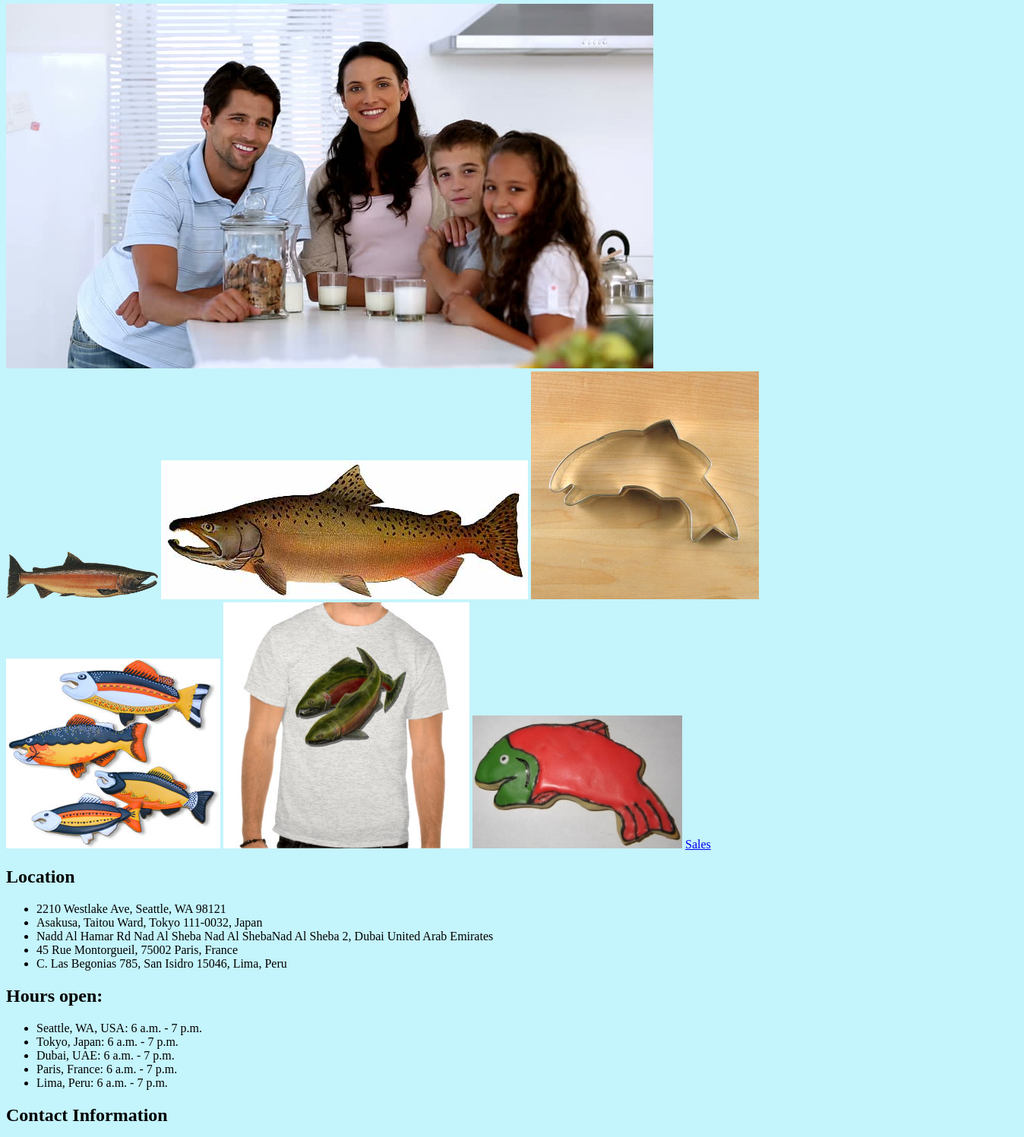
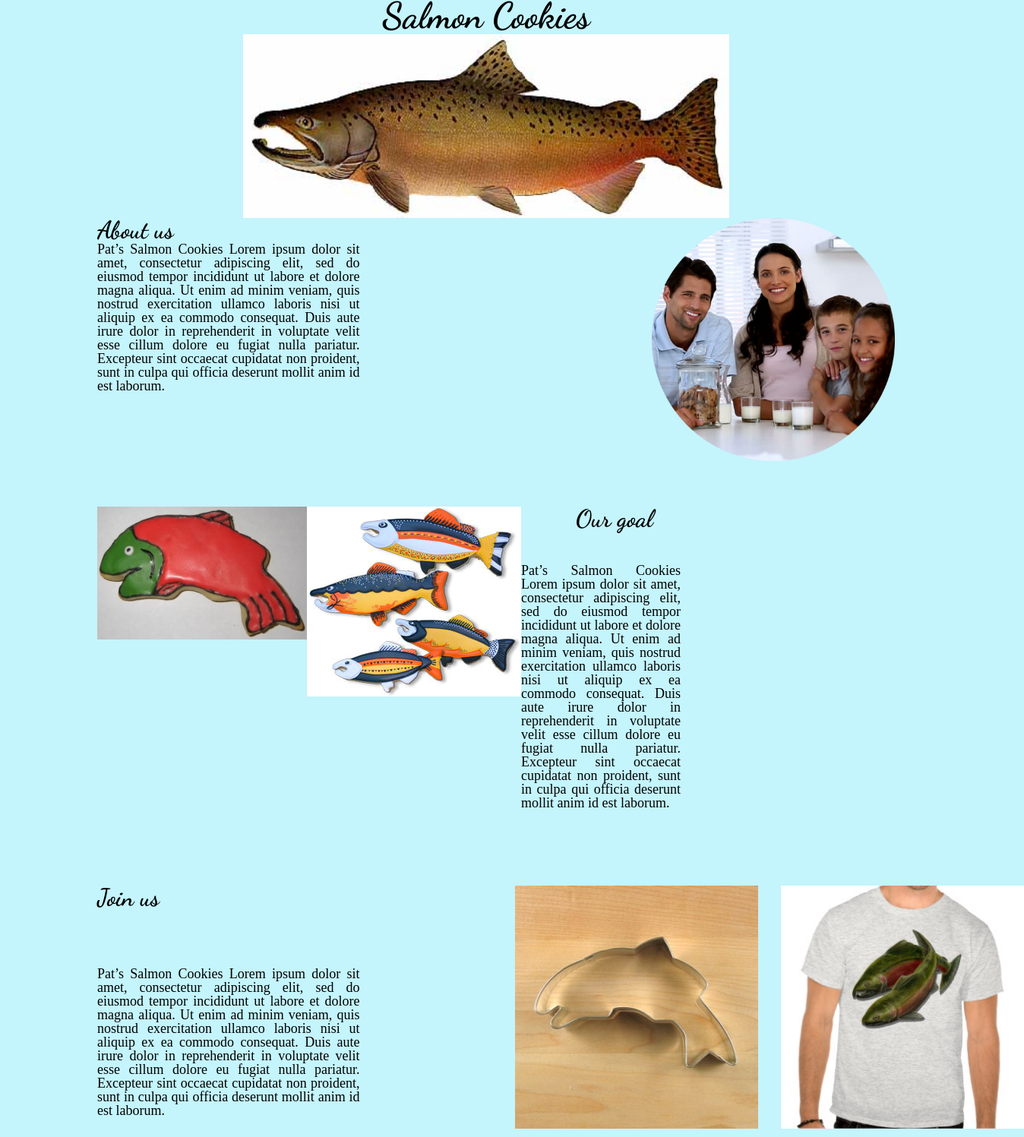
Before and after one commit to AlfredoOrquiz/cookie-stand, a plain HTML site: page index.html in a window 1280 px wide. Shown: the part 3-1500 px from the top of the page at 76% size, 1348 px wide, since content can reach past the window. Drawn offline with Linux system fonts and the light colour scheme; a web font is replaced by a local one.

Commit message:
Finished with most of the coding. Still trying to figure out why it is not adding up. I feel like I am close

```diff
--- /dev/null
+++ b/CSS/reset.css
@@ -0,0 +1,48 @@
+/* http://meyerweb.com/eric/tools/css/reset/
+   v2.0 | 20110126
+   License: none (public domain)
+*/
+
+html, body, div, span, applet, object, iframe,
+h1, h2, h3, h4, h5, h6, p, blockquote, pre,
+a, abbr, acronym, address, big, cite, code,
+del, dfn, em, img, ins, kbd, q, s, samp,
+small, strike, strong, sub, sup, tt, var,
+b, u, i, center,
+dl, dt, dd, ol, ul, li,
+fieldset, form, label, legend,
+table, caption, tbody, tfoot, thead, tr, th, td,
+article, aside, canvas, details, embed,
+figure, figcaption, footer, header, hgroup,
+menu, nav, output, ruby, section, summary,
+time, mark, audio, video {
+	margin: 0;
+	padding: 0;
+	border: 0;
+	font-size: 100%;
+	font: inherit;
+	vertical-align: baseline;
+}
+/* HTML5 display-role reset for older browsers */
+article, aside, details, figcaption, figure,
+footer, header, hgroup, menu, nav, section {
+	display: block;
+}
+body {
+	line-height: 1;
+}
+ol, ul {
+	list-style: none;
+}
+blockquote, q {
+	quotes: none;
+}
+blockquote:before, blockquote:after,
+q:before, q:after {
+	content: '';
+	content: none;
+}
+table {
+	border-collapse: collapse;
+	border-spacing: 0;
+}
--- a/CSS/styles.css
+++ b/CSS/styles.css
@@ -1,10 +1,83 @@
 body {
   background-color: #c4f4fc;
+  margin: auto;
+  width: 80%;
+}
+
+body h1 {
+  font-family: 'Dancing Script', cursive;
+  font-size: xxx-large;
+  text-align: center;
+}
+
+body h2 {
+  font-family: 'Dancing Script', cursive;
+  font-size: xx-large;
+}
+
+body p {
+  font-size: large;
+  width: 45%;
+}
+
+div {
+  border-style: solid;
+  border-color: black;
+}
+
+table {
+  border-style: solid;
+  border-color: black;
 }
 
 td {
   border-style: solid;
   border-color: black;
+}
+
+
+/* Class selectors */
+
+.About-us {
+  text-align: justify;
+  width: 75%;
+}
+
+.Bottom-container {
+  margin-top: 100px;
+}
+
+.Our-goal {
+  align-items: flex-start;
+  display: flex;
+  flex-wrap: nowrap;
+  justify-content: space-between;
+  margin-top: 150px;
+  text-align: justify;
+  width: 75%;
+}
+
+.Our-goal-h2 {
+  margin-left: 630px;
+  position: absolute;
+}
+
+.Our-goal-p {
+  margin-top: 75px;
+}
+
+.Join-us {
+  text-align: justify;
+  margin-top: 100px;
+  width: 75%;
+}
+
+.Join-us-h2 {
+
+}
+
+.Join-us-p {
+  margin-top: 75px;
 }
 
 .Salmon {
@@ -32,10 +105,37 @@ td {
   margin: 20px 10px;
 }
 
+/* Images */
+
+.Chinook {
+  align-items: center;
+  display: flex;
+  justify-content: center;
+  margin: auto;
+  width: 40rem;
+}
+
+.Family {
+  float: right;
+  margin-left: 730px;
+  position: absolute;
+  width: 20rem;
+}
+
+.Shirt {
+  float: right;
+  margin-left: 900px;
+  position: absolute;
+  width: 20rem;
+}
+
+.Cutter {
+  float: right;
+  margin-left: 550px;
+  position: absolute;
+  width: 20rem;
+}
+
+
+
 @media (max-width: 1350px)
-
-/* Color notes
-#358FC9
-#ace4fc
-#c4f4fc
-*/
--- a/index.html
+++ b/index.html
@@ -3,20 +3,57 @@
   <head>
     <meta charset="UTF-8">
     <title>Cookie stand</title>
-    <link rel="" href="sales.html">
+    <link rel="stylesheet" href="CSS/reset.css">
     <link rel="stylesheet" href="CSS/styles.css">
+    <link rel="preconnect" href="https://fonts.googleapis.com">
+    <link rel="preconnect" href="https://fonts.gstatic.com" crossorigin>
+    <link href="https://fonts.googleapis.com/css2?family=Dancing+Script:wght@700&family=Ibarra+Real+Nova:wght@500&family=Merriweather:ital,wght@1,300&display=swap" rel="stylesheet">
     <script src="https://kit.fontawesome.com/47725d4d44.js" crossorigin="anonymous"></script>
   </head>
   <body>
     <div class="Intro-container">
-      <img class="Family" src="Images/family.jpg" alt="Family-Img">
+      <h1>Salmon Cookies</h1>
+      <img class="Chinook" src="Images/chinook.jpg" alt="Chinook-Img">
     </div>
-    <img class="Salmon" src="Images/salmon.png" alt="Salmon-Img">
-    <img class="Chinook" src="Images/chinook.jpg" alt="Chinook-Img">
+
+
+
+    <div class="About-us">
+      <img class="Family" src="Images/family.png" alt="Family-Img">
+      <h2>About us</h2>
+      <p>Pat’s Salmon Cookies  Lorem ipsum dolor sit amet, consectetur adipiscing elit, sed do eiusmod tempor
+        incididunt ut labore et dolore magna aliqua. Ut enim ad minim veniam, quis nostrud
+        exercitation ullamco laboris nisi ut aliquip ex ea commodo consequat. Duis aute irure
+        dolor in reprehenderit in voluptate velit esse cillum dolore eu fugiat nulla pariatur.
+        Excepteur sint occaecat cupidatat non proident, sunt in culpa qui officia deserunt
+        mollit anim id est laborum.</p>
+    </div>
+
+    <div class="Our-goal">
+      <img class="Frosted" src="Images/frosted-cookie.jpg" alt="Frosted-Img">
+      <img class="Fish" src="Images/fish.jpg" alt="Fish-Img">
+      <h2 class="Our-goal-h2">Our goal</h2>
+      <p class="Our-goal-p">Pat’s Salmon Cookies  Lorem ipsum dolor sit amet, consectetur adipiscing elit, sed do eiusmod tempor
+        incididunt ut labore et dolore magna aliqua. Ut enim ad minim veniam, quis nostrud
+        exercitation ullamco laboris nisi ut aliquip ex ea commodo consequat. Duis aute irure
+        dolor in reprehenderit in voluptate velit esse cillum dolore eu fugiat nulla pariatur.
+        Excepteur sint occaecat cupidatat non proident, sunt in culpa qui officia deserunt
+        mollit anim id est laborum.</p>
+    </div>
+
+    <div class="Join-us">
       <img class="Cutter" src="Images/cutter.jpeg" alt="Cutter-Img">
-    <img class="Fish" src="Images/fish.jpg" alt="Fish-Img">
       <img class="Shirt" src="Images/shirt.jpg" alt="Shirt-Img">
-    <img class="Frosted" src="Images/frosted-cookie.jpg" alt="Frosted-Img">
+      <h2 class="Join-us-h2">Join us</h2>
+      <p class="Join-us-p">Pat’s Salmon Cookies  Lorem ipsum dolor sit amet, consectetur adipiscing elit, sed do eiusmod tempor
+        incididunt ut labore et dolore magna aliqua. Ut enim ad minim veniam, quis nostrud
+        exercitation ullamco laboris nisi ut aliquip ex ea commodo consequat. Duis aute irure
+        dolor in reprehenderit in voluptate velit esse cillum dolore eu fugiat nulla pariatur.
+        Excepteur sint occaecat cupidatat non proident, sunt in culpa qui officia deserunt
+        mollit anim id est laborum.</p>
+    </div>
+
+    <div class="Bottom-container">
       <a href="sales.html">Sales</a>
       <h2>Location</h2>
       <ul>
@@ -39,12 +76,12 @@
         Kiev, Kiev 04176
         Ukraine
         contact@lorem-ipsum.info</p>
-    <h2>Anything else you feel necessary</h2>
       <footer class="footer-sec" id="footer">
+    </div>
 
       <div class="social-icon">
-        <i class="social-icon fab fa-facebook-f">Facebook.com/salmoncookies</i>
-        <i class="social-icon fab fa-instagram">Instagram.com/salmoncookies</i>
+        <i aria-hidden="true" class="social-icon fab fa-facebook-f">Facebook.com/salmoncookies</i>
+        <i aria-hidden="true" class="social-icon fab fa-instagram">Instagram.com/salmoncookies</i>
         <i class="social-icon fab fa-twitter">Twitter.com/salmoncookies</i>
         <i class="social-icon fas fa-envelope">Salmon.cookies@email.com</i>
         <a>Facebook</a>
```
Also changed, not shown: JS/app.js (+14 -10 lines), sales.html (+1 -0 lines), Images/family.jpg (deleted), Images/family.png (added). Lines whose indentation alone changed are shown as unchanged.
